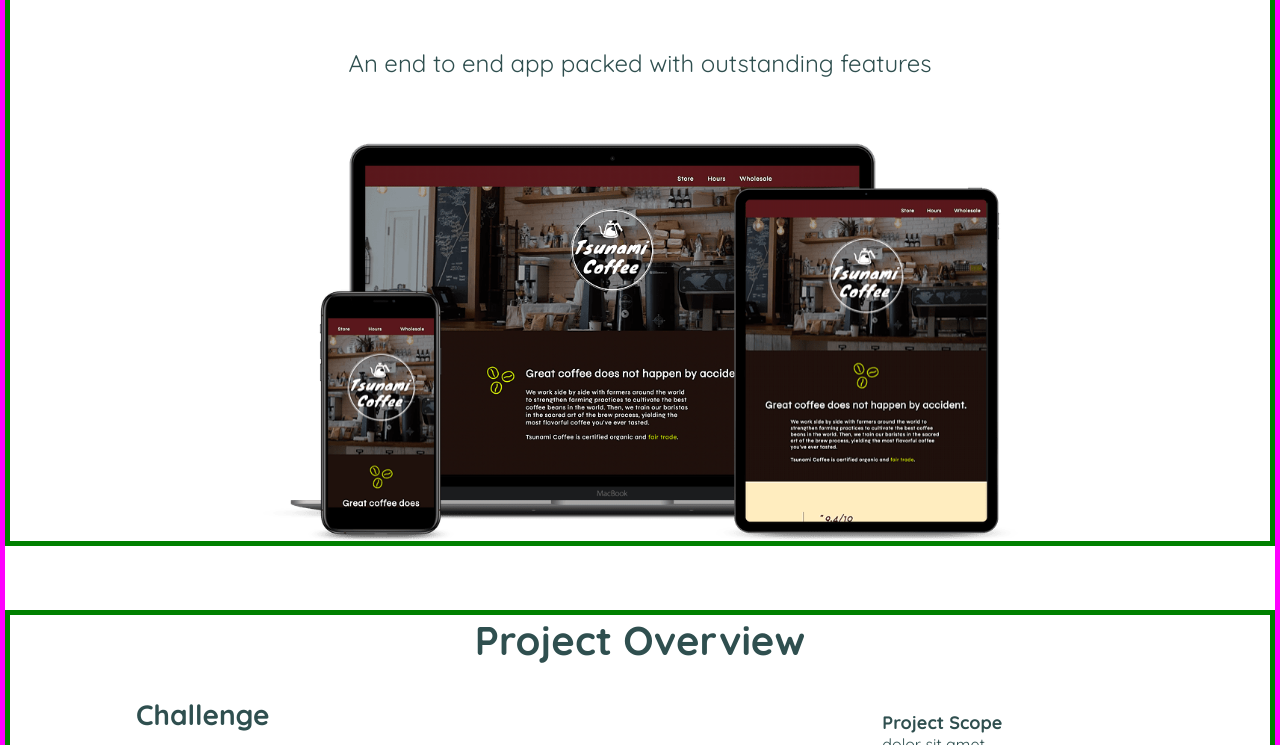
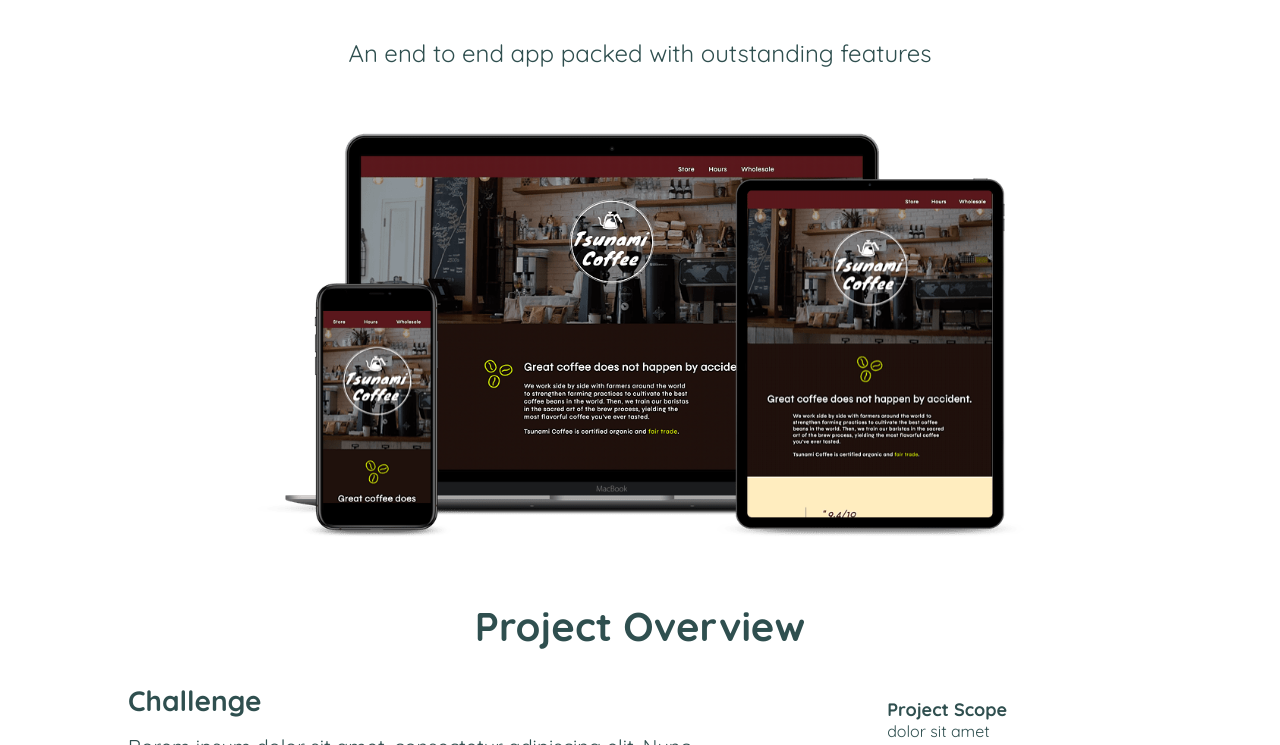
Before and after one commit to joshuajcarter/portfolio, a plain HTML site: page case-study.html in a window 1280 px wide. Shown: the part 143-888 px from the top of the page. Drawn offline with Linux system fonts and the light colour scheme.

Commit message:
modify case-study.html style remove border

```diff
--- a/case-study.html
+++ b/case-study.html
@@ -28,8 +28,7 @@ family=Quicksand:wght@300;400;500;600;700
   <style>
     main{
       margin: 57px 0 2rem;
-      border: 5px solid magenta;
-      /* background-color: #000; */
+      /* border: 5px solid magenta; */
       display: flex;
       flex-direction: column;
       gap: 4rem;
@@ -39,7 +38,7 @@ family=Quicksand:wght@300;400;500;600;700
       width: 100%;
     }
     .section-container{
-      border: 5px solid green;
+      /* border: 5px solid green; */
       max-width: 1280px;
       margin: 0 auto;
       display: flex;
```
